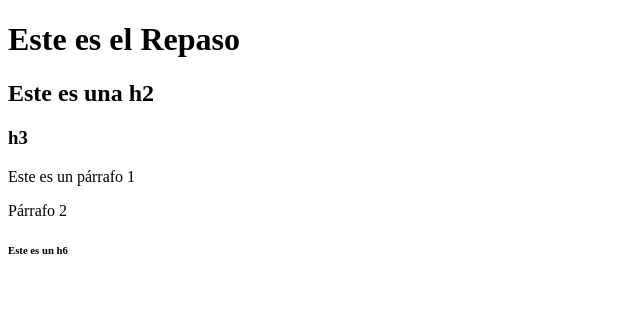
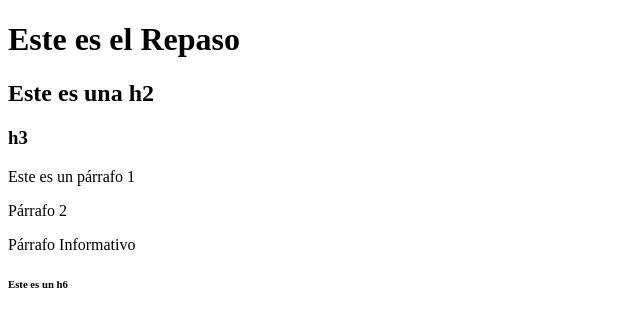
Before and after one commit to PattyG017/repaso, a plain HTML site: page index.html in a window 1280 px wide. Shown: the whole page, without its empty margins (0-640 px from the left). Drawn offline with Linux system fonts and the light colour scheme.

Commit message:
Agregando Párrafo Informativo

```diff
--- a/index.html
+++ b/index.html
@@ -11,6 +11,7 @@
     <h3>h3</h3>
     <p>Este es un párrafo 1</p>
     <p>Párrafo 2</p>
+    <p>Párrafo Informativo</p>
     <h6>Este es un h6</h6>
 </body>
 </html>
```
